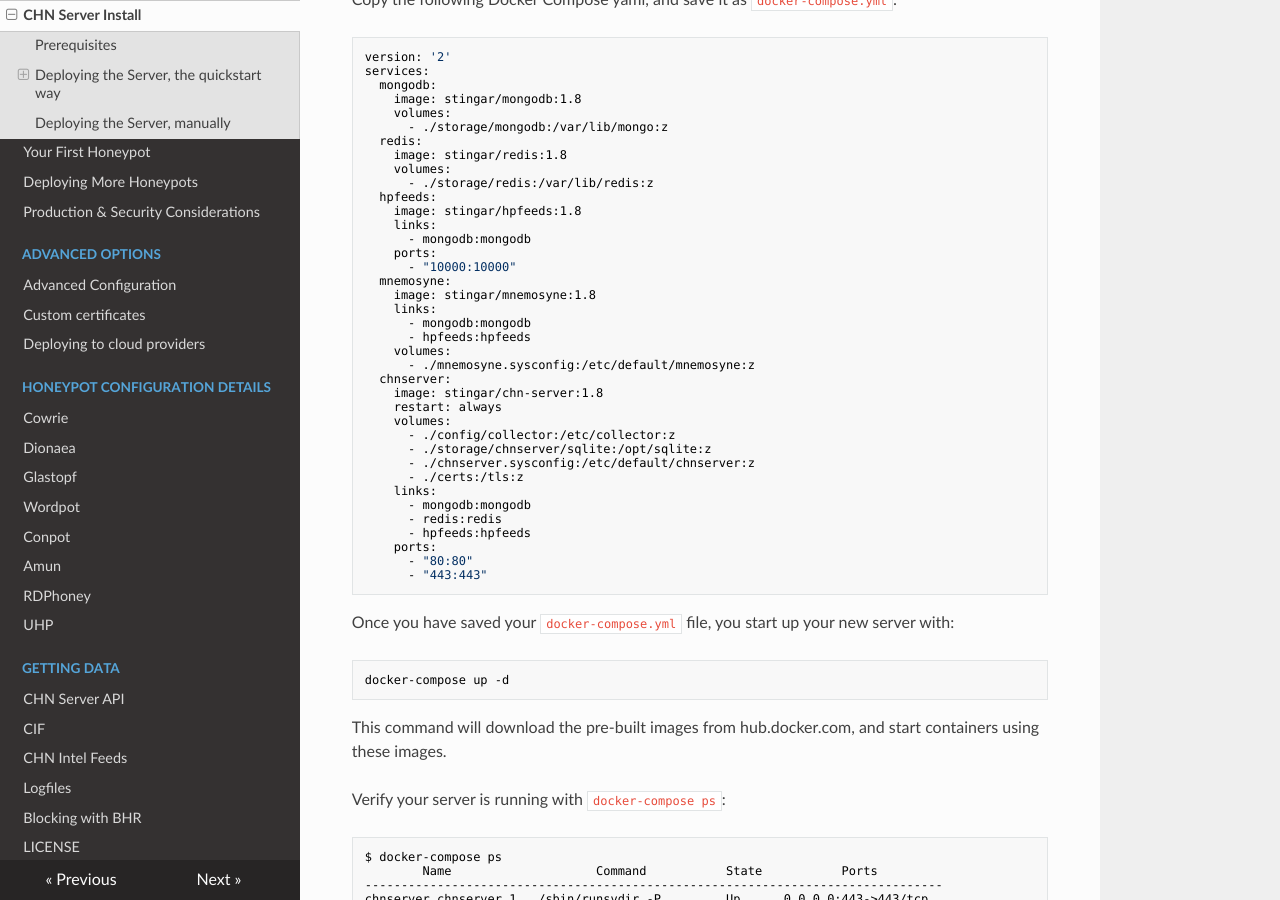
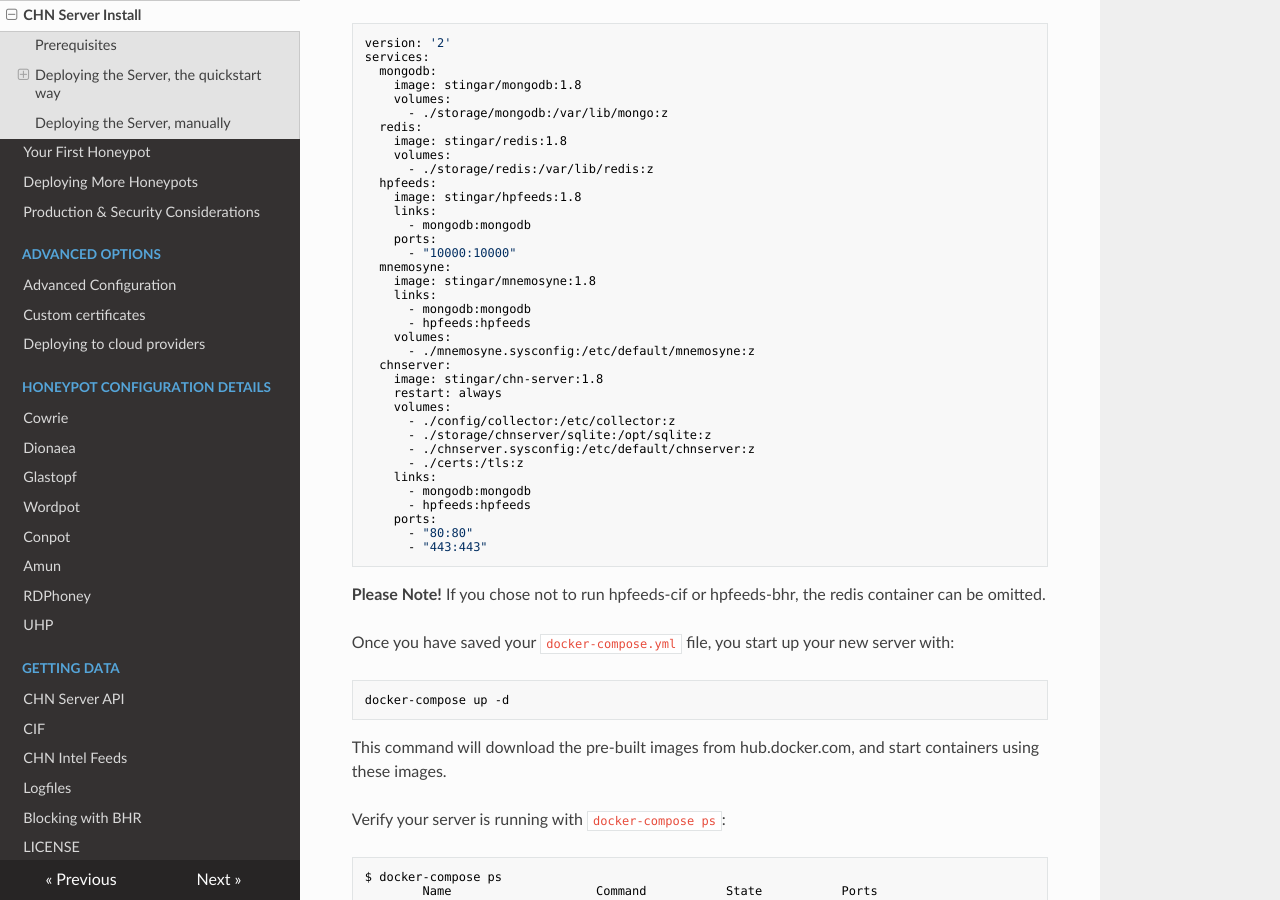
Before and after one commit to CommunityHoneyNetwork/chn-docs, an MkDocs documentation site: the page built from docs/serverinstall.md, in a window 1280 px wide and 900 px high, scrolled down 5360 px. Built offline with MkDocs 1.6.1, drawn with Linux system fonts in a browser that asks for light colours; nearby versions of some CDN libraries; old or Windows-style settings are respelled for this version of MkDocs; some of the changed text lies outside the part shown.

Commit message:
Updating documentation to reflect changes to redis requirements

````diff
--- a/docs/serverinstall.md
+++ b/docs/serverinstall.md
@@ -184,7 +184,6 @@ EMAIL=admin@localhost
 # For TLS support, you MUST set SERVER_BASE_URL to "https://your.site.tld"
 SERVER_BASE_URL='https://CHN.SITE.TLD'
 HONEYMAP_URL=''
-REDIS_URL='redis://redis:6379'
 MAIL_SERVER='127.0.0.1'
 MAIL_PORT=25
 MAIL_TLS='y'
@@ -271,12 +270,13 @@ services:
       - ./certs:/tls:z
     links:
       - mongodb:mongodb
-      - redis:redis
       - hpfeeds:hpfeeds
     ports:
       - "80:80"
       - "443:443"
 ```
+
+__Please Note!__ If you chose not to run hpfeeds-cif or hpfeeds-bhr, the redis container can be omitted.
 
 Once you have saved your `docker-compose.yml` file, you start up your new server with:
 
````
Also changed, not shown: docs/config.md (+0 -4 lines), docs/hpfeeds-cif.md (+1 -0 lines), docs/prod_security.md (+0 -2 lines).
